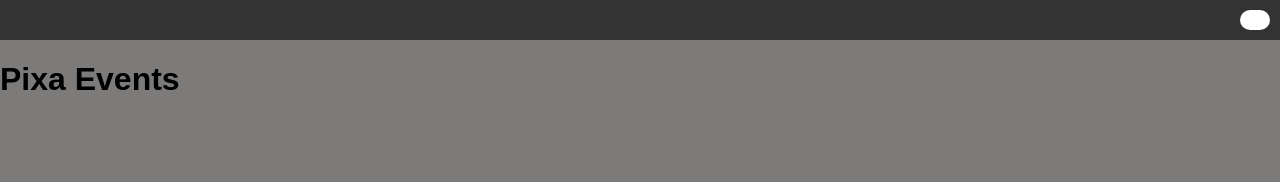
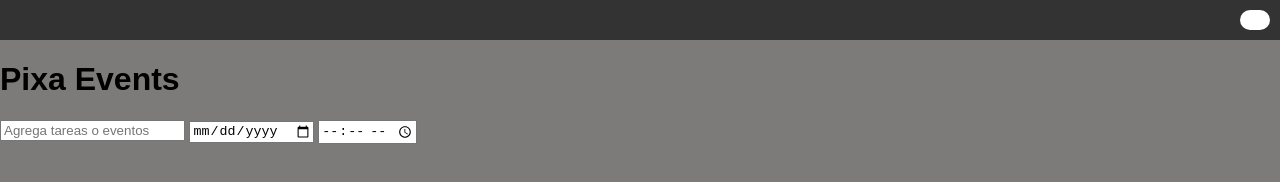
Before and after one commit to Javier348solis/Admi-Eventos, a plain HTML site: page src/index.html in a window 1280 px wide. Drawn offline with Linux system fonts and the light colour scheme.

Commit message:
Creacion de inputs para tareas

```diff
--- a/src/index.html
+++ b/src/index.html
@@ -30,6 +30,13 @@
             </ul>
         </div>
         <h1 class="titulo-principal">Pixa Events</h1>
+
+        <section>
+             <input type="text" placeholder="Agrega tareas o eventos">
+             <input type="date" placeholder="Fecha">
+             <input type="time" name="" id="">
+            </section>
+
     <script src="./Validaciones/index.js"></script>
 </body>
 </html>
```
Also changed, not shown: src/Register.html (+1 -1 lines).
